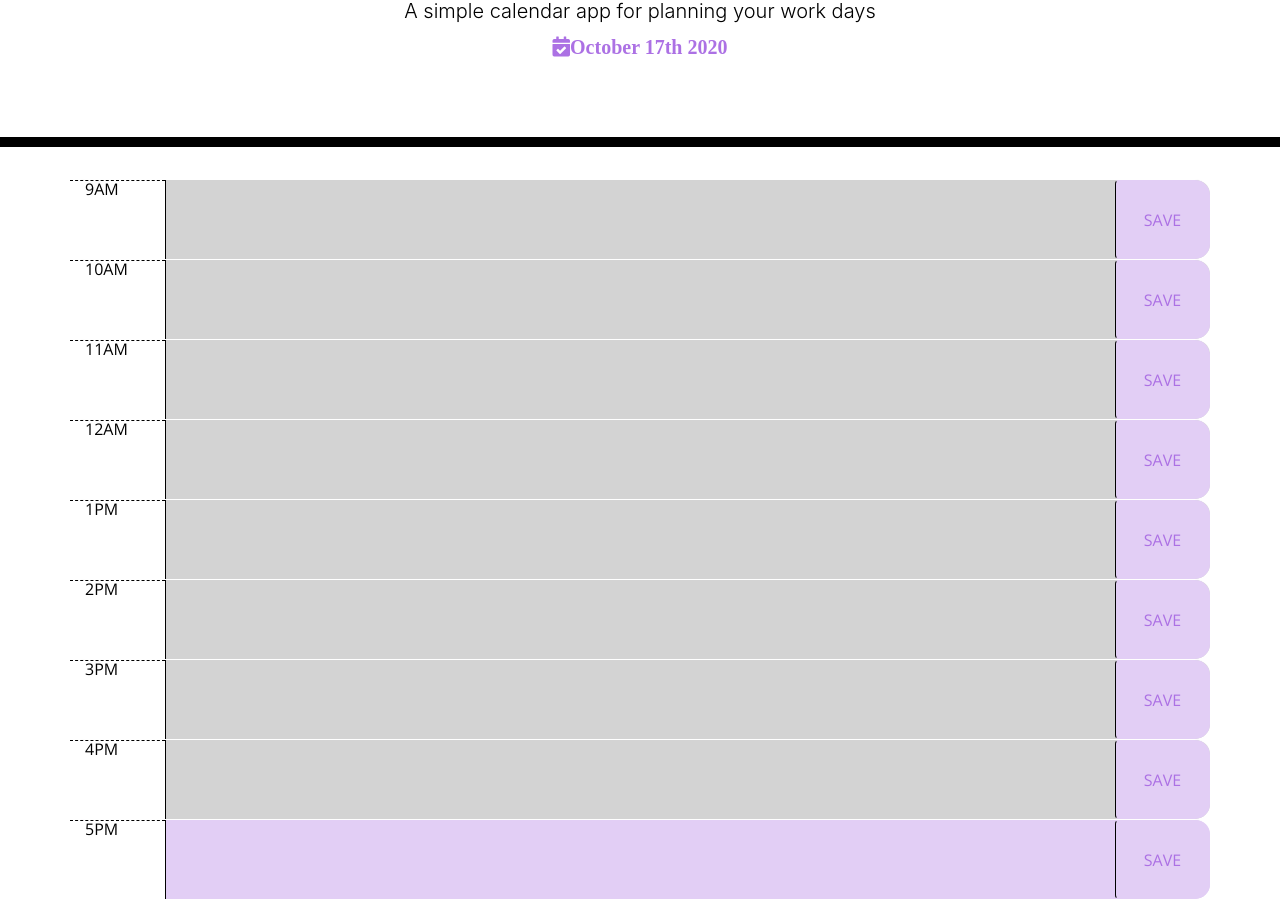
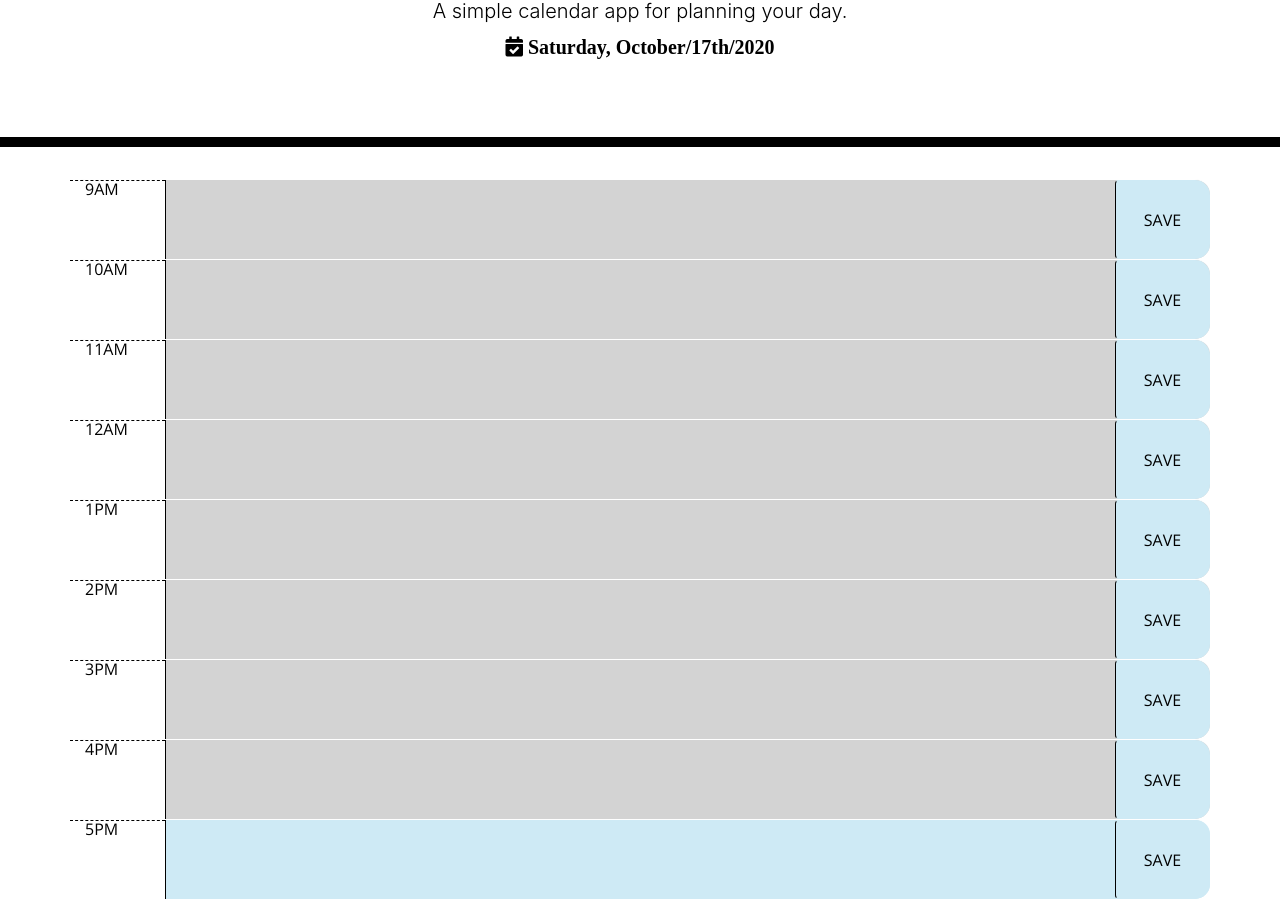
Before and after one commit to nbmc1991/dayplanner, a plain HTML site: page index.html in a window 1280 px wide. Shown: the part 157-1056 px from the top of the page. Drawn offline with nearby package versions, Linux system fonts and the light colour scheme.

Commit message:
upadates

```diff
--- a/assets/index.js
+++ b/assets/index.js
@@ -3,13 +3,15 @@ $(document).ready(function () {
 
     //get times from moment
     let now = moment().format("MMMM Do YYYY");
-    let nowDisplay = moment().format('MMMM Do YYYY')
+    let nowDisplay = moment().format(' dddd, MMMM/Do/YYYY ')
     //assigning where timewill be dislayed
     let currentDate = $("#currentDay");
     currentDate.text(nowDisplay)
     console.log(currentDate)
     // console.log(test)
 
+
+    // function to change color based on what time it is
     function changeColor() {
         var currentHour = moment().hours();
 
@@ -29,7 +31,6 @@ $(document).ready(function () {
 
         });
     }
-
     changeColor();
 
     $(".saveBtn").on("click",function(){
@@ -39,36 +40,22 @@ $(document).ready(function () {
 
     });
 
+    //target each time block item and save value to local storage
     $("#9 .description").val(localStorage.getItem("9"))
-    $("#9 .description").val(localStorage.getItem("9"))
-    $("#9 .description").val(localStorage.getItem("9"))
-    $("#9 .description").val(localStorage.getItem("9"))
-    $("#9 .description").val(localStorage.getItem("9"))
-    $("#9 .description").val(localStorage.getItem("9"))
-
-
-
-    // let test = false;
-
-    // let plannerForm = $("#formPlanner");
-
-    // plannerForm.empty();
-
-    // let storedPlans = JSON.parse(localStorage.getItem("storedPlans"));
-
-    // if (test) {console.log("storedPlans");
-    // }
+    $("#10 .description").val(localStorage.getItem("10"))
+    $("#11 .description").val(localStorage.getItem("11"))
+    $("#12 .description").val(localStorage.getItem("12"))
+    $("#13 .description").val(localStorage.getItem("13"))
+    $("#14 .description").val(localStorage.getItem("14"))
+    $("#15 .description").val(localStorage.getItem("15"))
+    $("#16 .description").val(localStorage.getItem("16"))
+    $("#17 .description").val(localStorage.getItem("17"))
 
 
 
 
 
 
-    // for (var time = 9; time < 18; time++)
-    // console.log(time)
-
-    // let rowDiv = $("<div>");
-
 
 
 });
--- a/assets/style.css
+++ b/assets/style.css
@@ -49,7 +49,7 @@ textarea{
 }
 
 .present {
-  background-color:#e2cef5;
+  background-color: #ceeaf5;
   color: white;
 }
 
@@ -67,8 +67,8 @@ textarea{
   border-left: 1px solid black;
   border-top-right-radius: 15px;
   border-bottom-right-radius: 15px;
-  background-color: #e2cef5;
-  color: white;
+  background-color: #ceeaf5;
+  color:black;
 }
 
 .saveBtn i:hover {
@@ -81,10 +81,6 @@ textarea{
 }
 
 .display-3{
-  color: #ac71e4;
+  color:rgb(12, 4, 32);
   font-family: fantasy;
 }
-
-#hour{
-  color: #ac71e4;
-}
--- a/index.html
+++ b/index.html
@@ -15,10 +15,10 @@
 
 <body>
   <header class="jumbotron">
-    <h1 class="display-3">Time Planner</h1>
-    <p class="lead" style="font-family: -apple-system, BlinkMacSystemFont, 'Segoe UI', Roboto, Oxygen, Ubuntu, Cantarell, 'Open Sans', 'Helvetica Neue', sans-serif;">A simple calendar app for planning your work days</p>
+    <h1 class="display-3">Day Planner</h1>
+    <p class="lead" style="font-family: -apple-system, BlinkMacSystemFont, 'Segoe UI', Roboto, Oxygen, Ubuntu, Cantarell, 'Open Sans', 'Helvetica Neue', sans-serif;">A simple calendar app for planning your day.</p>
     <!-- DAY DATE TIME -->
-    <p id="currentDay" style="color:#ac71e4;" class="fas fa-calendar-check lead"></span>
+    <p id="currentDay" class="fas fa-calendar-check lead"></span>
 
   </header>
   <div class="container">
@@ -28,47 +28,47 @@
     <div class="row time-block" id="9">
       <div class="hour col-md-1">9AM</div>
       <textarea class="description col-md-10"></textarea>
-      <button class="btn saveBtn col-md-1 "style="color: #ac71e4;">SAVE</button>
+      <button class="btn saveBtn col-md-1 ">SAVE</button>
     </div>
     <div class="row time-block" id="10">
       <div class="hour col-md-1">10AM</div>
       <textarea class="description col-md-10"></textarea>
-      <button class="btn saveBtn col-md-1"style="color: #ac71e4;">SAVE</button>
+      <button class="btn saveBtn col-md-1">SAVE</button>
     </div>
     <div class="row time-block" id="11">
       <div class="hour col-md-1">11AM</div>
       <textarea class="description col-md-10"></textarea>
-      <button class="btn saveBtn col-md-1"style="color: #ac71e4;">SAVE</button>
+      <button class="btn saveBtn col-md-1">SAVE</button>
     </div>
     <div class="row time-block" id="12">
       <div class="hour col-md-1">12AM</div>
       <textarea class="description col-md-10"></textarea>
-      <button class="btn saveBtn col-md-1"style="color: #ac71e4;">SAVE</button>
+      <button class="btn saveBtn col-md-1">SAVE</button>
     </div>
     <div class="row time-block" id="13">
       <div class="hour col-md-1">1PM</div>
       <textarea class="description col-md-10"></textarea>
-      <button class="btn saveBtn col-md-1"style="color: #ac71e4;">SAVE</button>
+      <button class="btn saveBtn col-md-1">SAVE</button>
     </div>
     <div class="row time-block" id="14">
       <div class="hour col-md-1">2PM</div>
       <textarea class="description col-md-10"></textarea>
-      <button class="btn saveBtn col-md-1"style="color: #ac71e4;">SAVE</button>
+      <button class="btn saveBtn col-md-1">SAVE</button>
     </div>
     <div class="row time-block" id="15">
       <div class="hour col-md-1">3PM</div>
       <textarea class="description col-md-10"></textarea>
-      <button class="btn saveBtn col-md-1" style="color: #ac71e4;">SAVE</button>
+      <button class="btn saveBtn col-md-1" >SAVE</button>
     </div>
     <div class="row time-block" id="16">
       <div class="hour col-md-1">4PM</div>
       <textarea class="description col-md-10"></textarea>
-      <button class="btn saveBtn col-md-1" style="color: #ac71e4;">SAVE</button>
+      <button class="btn saveBtn col-md-1" >SAVE</button>
     </div>
     <div class="row time-block" id="17">
       <div class="hour col-md-1">5PM</div>
       <textarea class="description col-md-10"></textarea>
-      <button class="btn saveBtn col-md-1" style="color: #ac71e4;">SAVE</button>
+      <button class="btn saveBtn col-md-1" >SAVE</button>
     </div>
 
 
```
